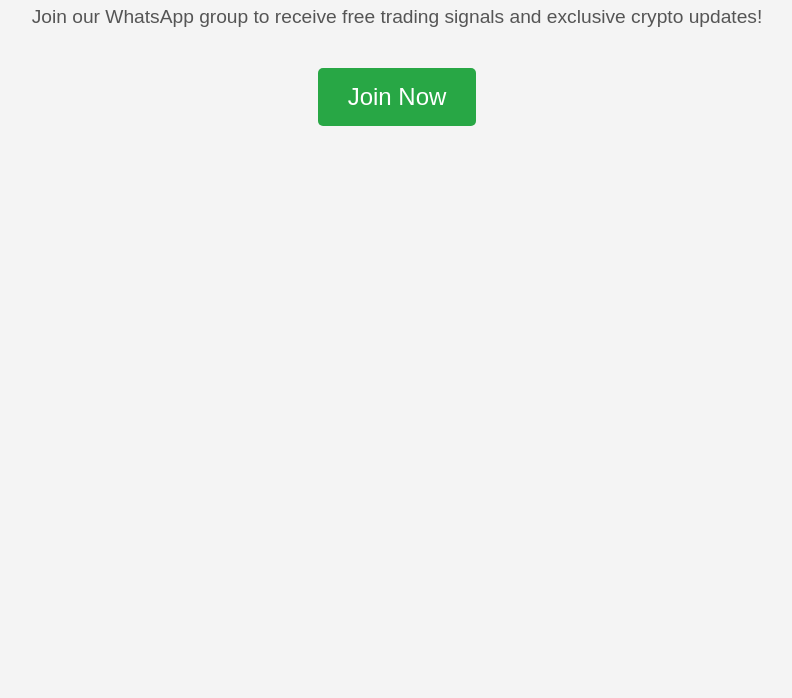
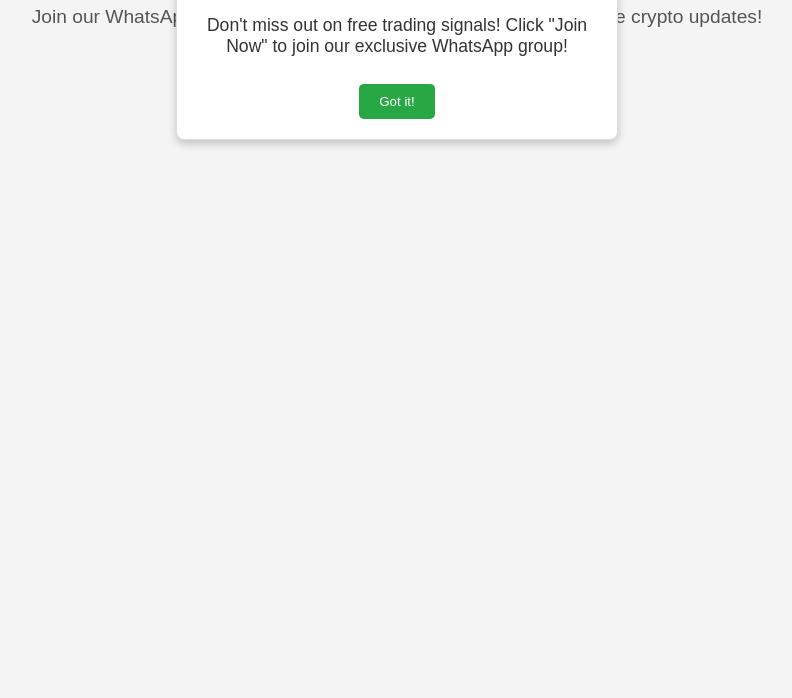
Before and after one commit to Ali83128/ali83128.yt.com, a plain HTML site: page index.html in a window 1280 px wide. Shown: the part 102-800 px from the top of the page, without its empty margins (243-1035 px from the left). Drawn offline with Linux system fonts and the light colour scheme.

Commit message:
Update index.html

```diff
--- a/index.html
+++ b/index.html
@@ -23,6 +23,24 @@
         <button id="joinNowBtn" class="join-now" onclick="joinWhatsApp()">Join Now</button>
     </div>
 
-    <script src="script.js"></script>
+    <script>
+        // Show the pop-up after a delay
+        window.onload = function() {
+            setTimeout(() => {
+                document.getElementById('popup').style.display = 'block';
+            }, 3000); // Show pop-up after 3 seconds
+        };
+
+        // Function to close the pop-up
+        function closePopup() {
+            document.getElementById('popup').style.display = 'none';
+        }
+
+        // Join WhatsApp function with your group link
+        function joinWhatsApp() {
+            window.location.href = "https://chat.whatsapp.com/LIMYzLYawLFBbjkbryXLdK";
+        }
+    </script>
+
 </body>
 </html>
```
